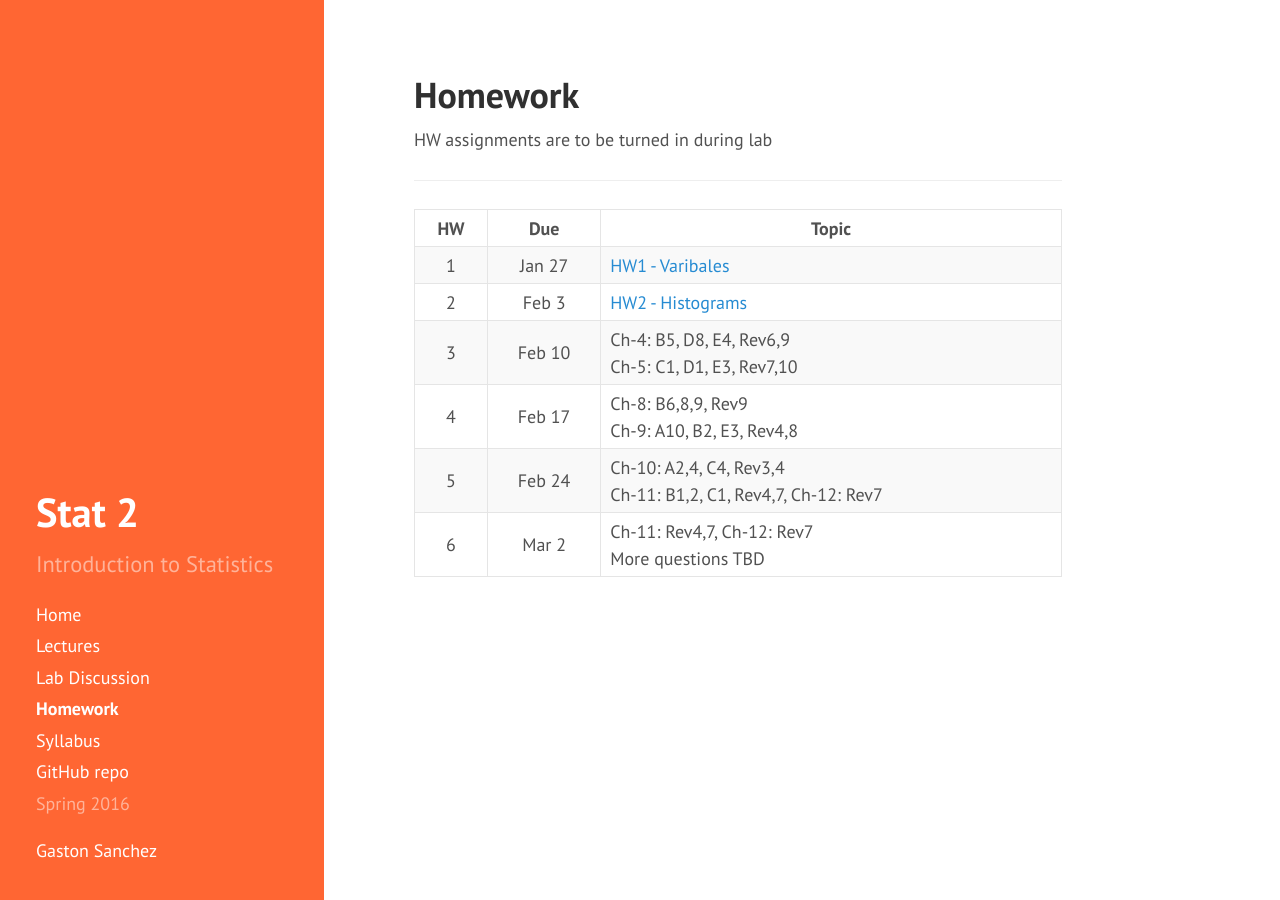
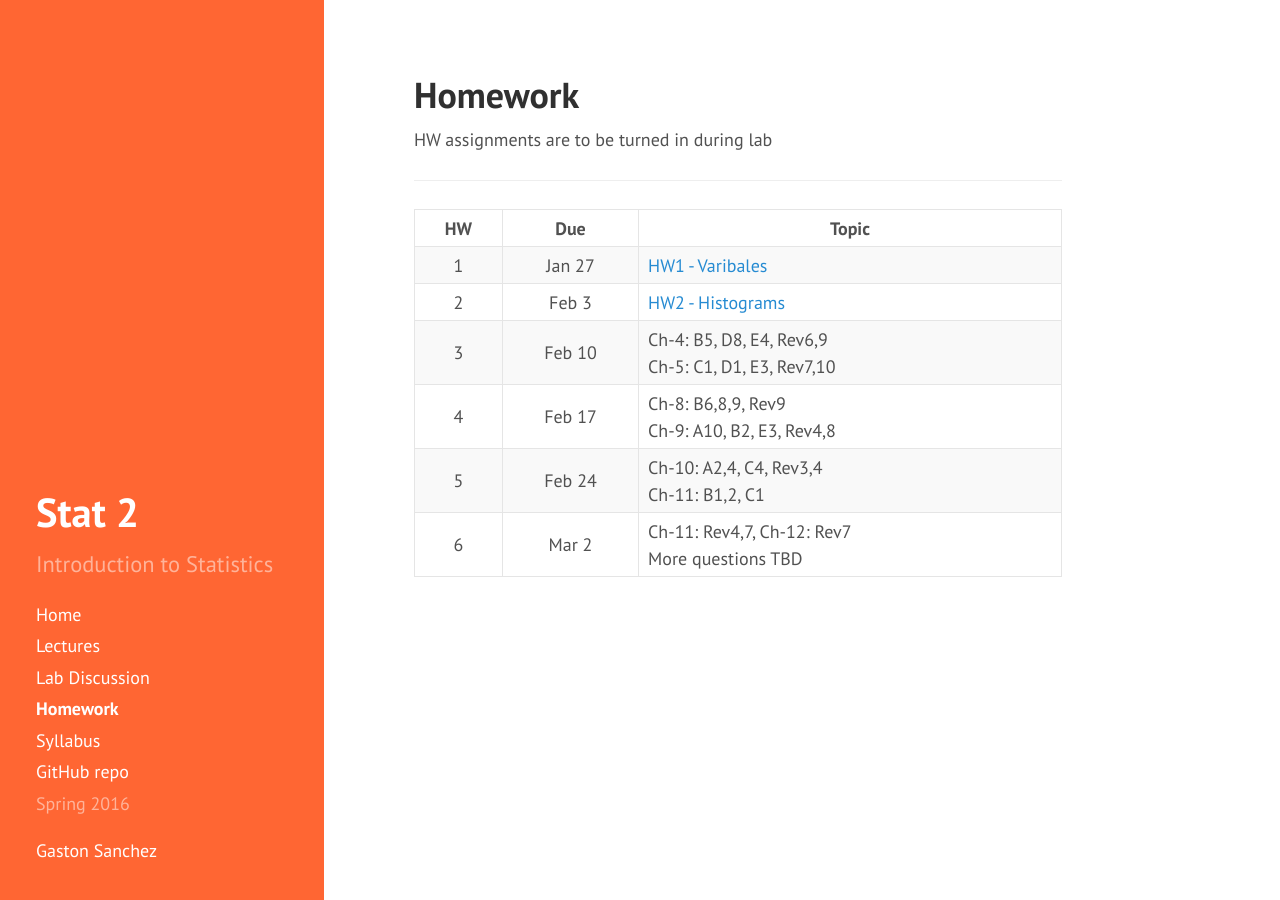
Before and after one commit to gastonstat/relic-stat2, a Jekyll site: the page built from homework/index.md, in a window 1280 px wide. Built offline with Jekyll 4.4.1, drawn with Linux system fonts in a browser that asks for light colours; nearby versions of some CDN libraries.

Commit message:
homework: removing some questions from HW 5

```diff
--- a/homework/index.md
+++ b/homework/index.md
@@ -42,7 +42,7 @@ HW assignments are to be turned in during lab
       <td align="center">5</td>
       <td align="center">Feb 24</td>
       <td>Ch-10: A2,4, C4, Rev3,4<br>
-        Ch-11: B1,2, C1, Rev4,7, Ch-12: Rev7</td>
+        Ch-11: B1,2, C1</td>
     </tr>
     <tr>
       <td align="center">6</td>
```
